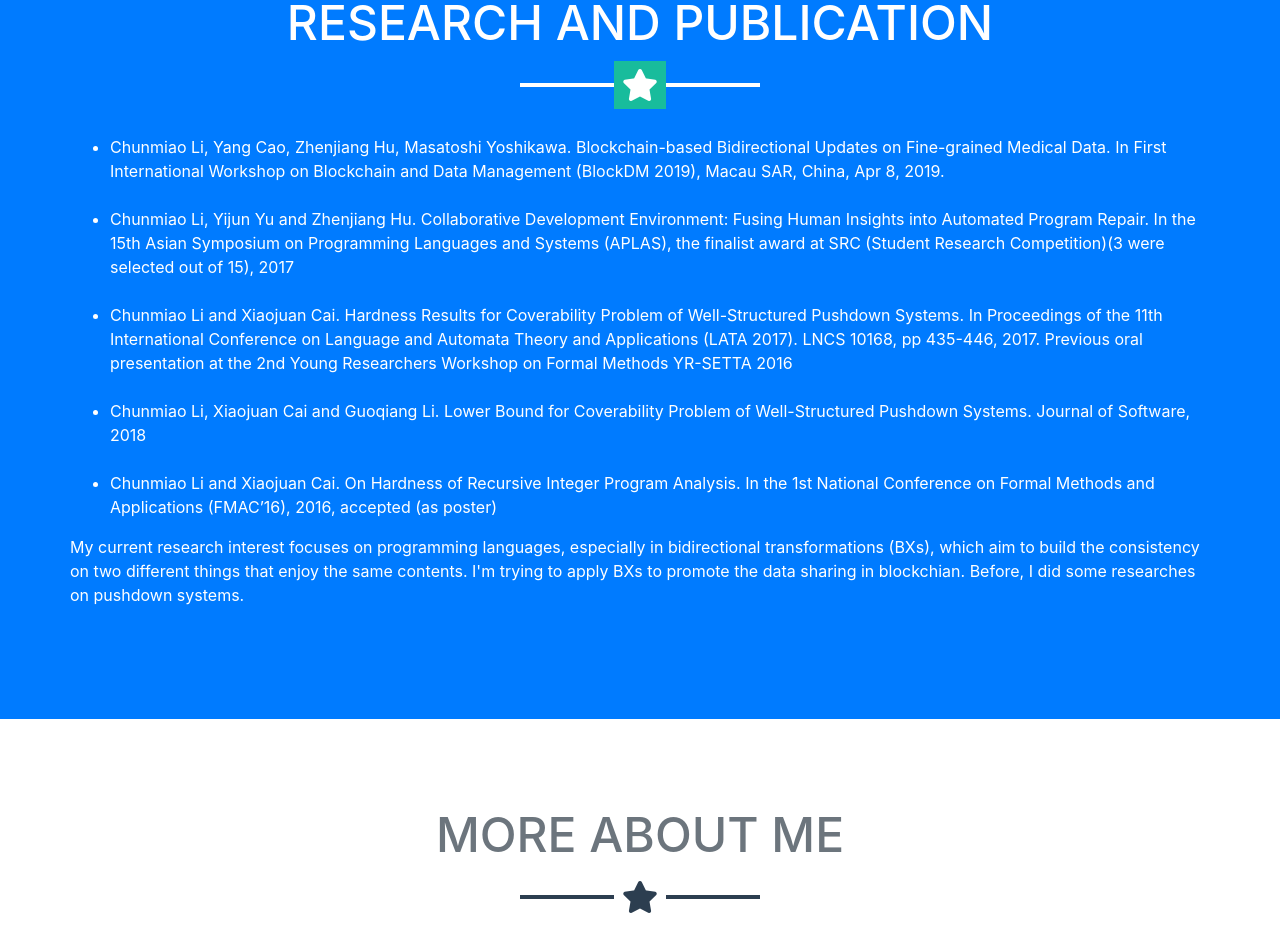
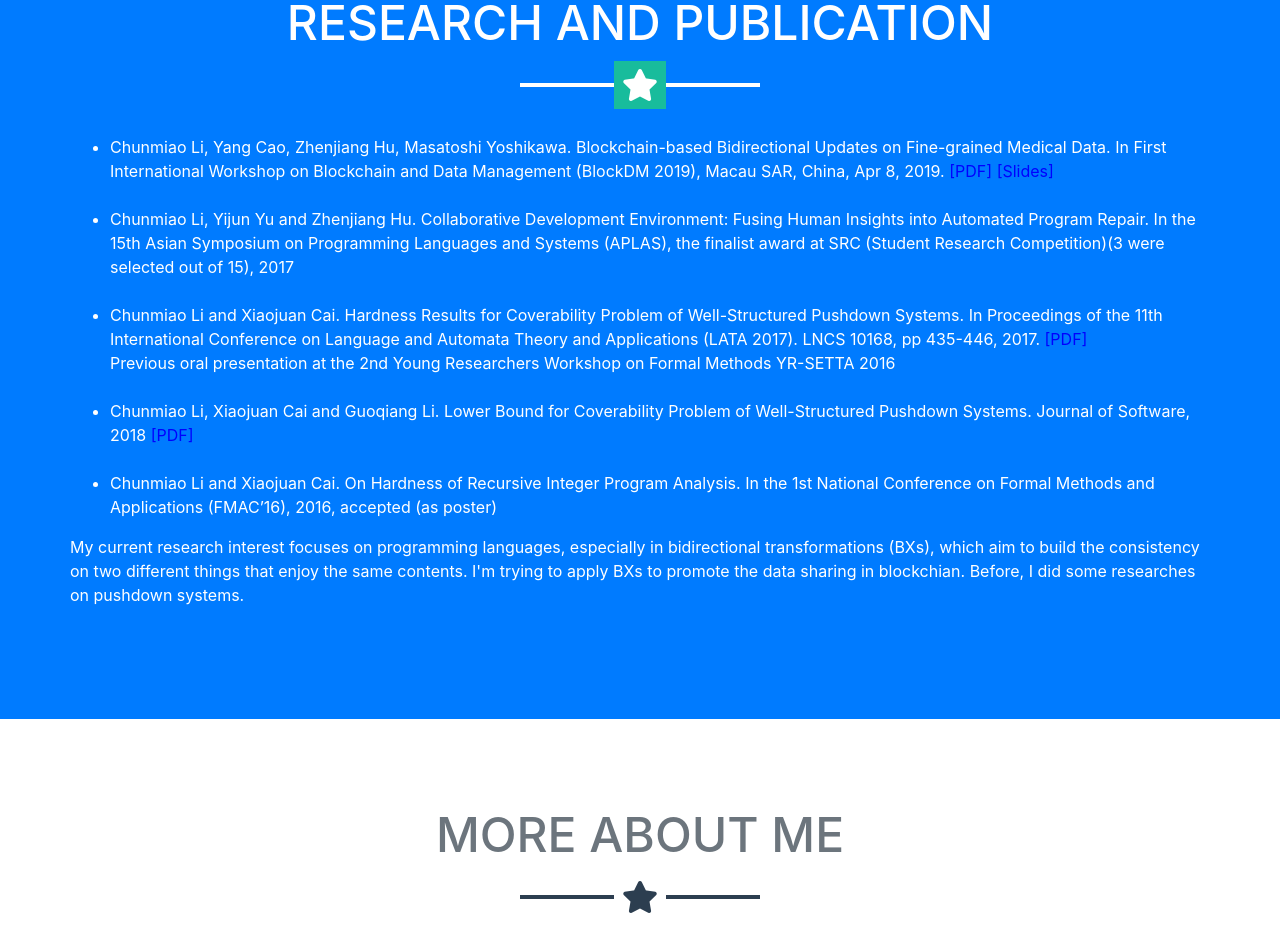
Before and after one commit to cmli93/cmli93.github.io, a website with bundled scripts: page index.html in a window 1280 px wide. Shown: the part 1265-2209 px from the top of the page. Built offline with nearby package versions, Linux system fonts and the light colour scheme.

Commit message:
add pdf and slides

```diff
--- a/index.html
+++ b/index.html
@@ -109,7 +109,8 @@
         <ul>
           <li>
             Chunmiao Li, Yang Cao, Zhenjiang Hu, Masatoshi Yoshikawa. Blockchain-based Bidirectional Updates on Fine-grained Medical Data. In First International Workshop on Blockchain and Data Management (BlockDM 2019), Macau SAR, China, Apr 8,
-            2019.
+            2019. <a href="https://www.dropbox.com/s/qvs2gcnvgvbdy8a/%E5%8F%91%E8%A1%A8%E7%89%88%E8%AE%BA%E6%96%87.pdf?dl=0" style="color:blue;">[PDF]</a>
+            <a href="https://www.dropbox.com/s/71ygvuw6rxmra71/presentation%20in%20BlockDM.pptx?dl=0" style="color:blue;">[Slides]</a>
           </li>
 
           <br />
@@ -123,7 +124,8 @@
 
           <li>
             Chunmiao Li and Xiaojuan Cai. Hardness Results for Coverability Problem of Well-Structured Pushdown Systems. In Proceedings of the 11th International Conference on Language and Automata Theory and Applications (LATA 2017). LNCS 10168, pp
-            435-446, 2017.
+            435-446, 2017. <a href="https://www.dropbox.com/s/64tg9x8yzfnfzc5/LATA%E8%AE%BA%E6%96%87%E5%8F%91%E8%A1%A8%E7%89%88.pdf?dl=0" style="color:blue;">[PDF]</a>
+            <br>
             Previous oral presentation at the 2nd Young Researchers Workshop on Formal Methods YR-SETTA 2016
           </li>
 
@@ -131,6 +133,7 @@
 
           <li>
             Chunmiao Li, Xiaojuan Cai and Guoqiang Li. Lower Bound for Coverability Problem of Well-Structured Pushdown Systems. Journal of Software, 2018
+            <a href="https://www.dropbox.com/home/%E7%BE%8E%E5%A5%BD%E7%9A%84MyPaper/%E8%BD%AF%E4%BB%B6%E5%AD%A6%E6%8A%A5?preview=%E5%8F%91%E8%A1%A8%E7%89%88%E8%AE%BA%E6%96%87.pdf" style="color:blue;">[PDF]</a>
           </li>
 
           <br />
```
